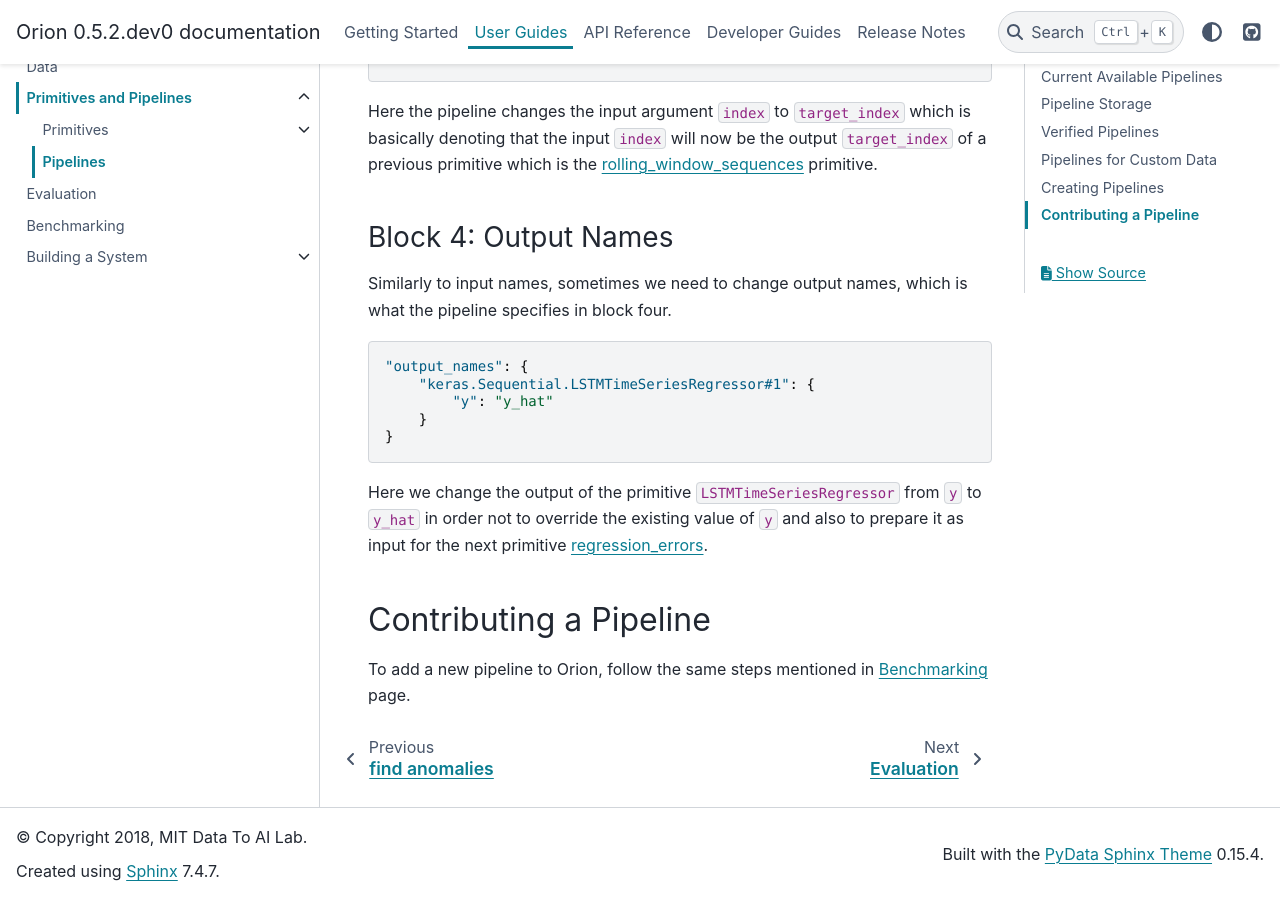
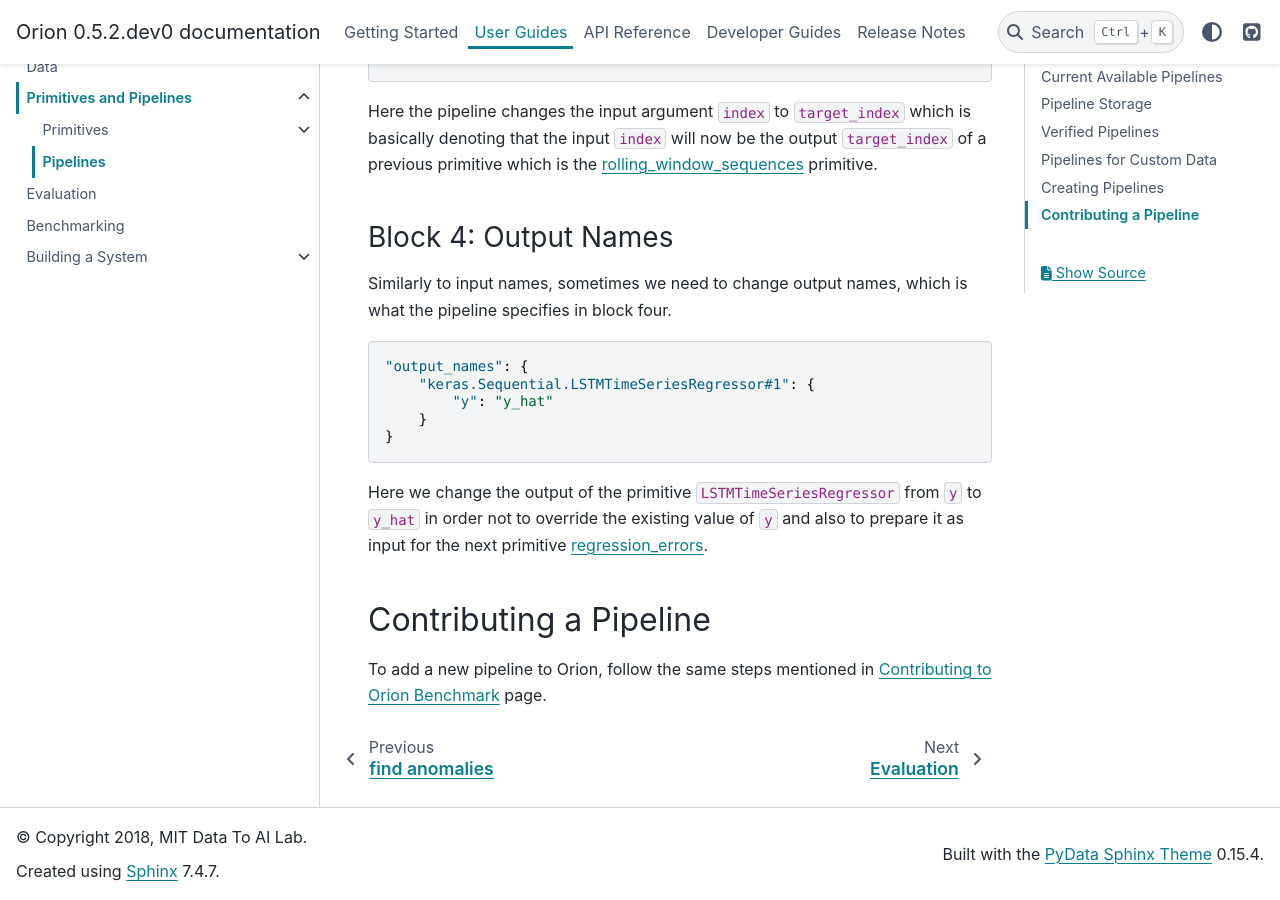
Before and after one commit to sintel-dev/Orion, a Sphinx documentation site: the page built from docs/user_guides/primitives_pipelines/pipelines.rst, in a window 1280 px wide and 900 px high, scrolled down 6535 px. Built offline with Sphinx 7.4.7 and the PyData theme 0.15.4, drawn with Linux system fonts in a browser that asks for light colours; pages that are not in the unit, such as notebooks, are missing from menus.

Commit message:
fix links

```diff
--- a/docs/user_guides/primitives_pipelines/pipelines.rst
+++ b/docs/user_guides/primitives_pipelines/pipelines.rst
@@ -286,7 +286,7 @@ Here we change the output of the primitive ``LSTMTimeSeriesRegressor`` from ``y`
 Contributing a Pipeline
 -----------------------
 
-To add a new pipeline to Orion, follow the same steps mentioned in :ref:`benchmarking` page.
+To add a new pipeline to Orion, follow the same steps mentioned in :ref:`int_benchmark` page.
 
 
 .. _NASA: https://arxiv.org/abs/1802.04431
```
Also changed, not shown: docs/developer_guides/index.rst (line endings or trailing spaces), docs/developer_guides/int_benchmark.rst (line endings or trailing spaces).
